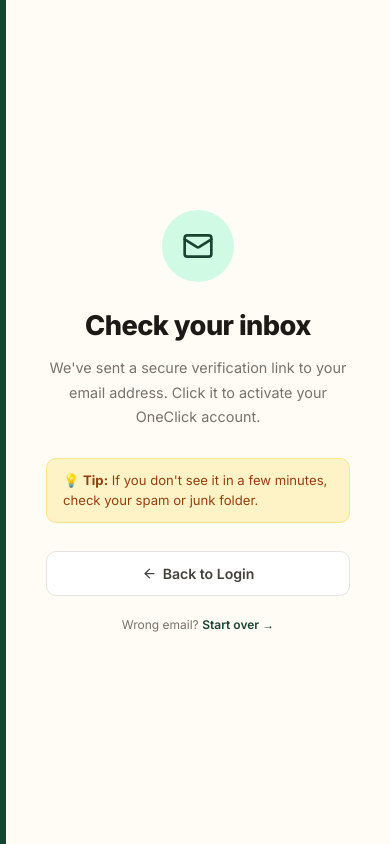
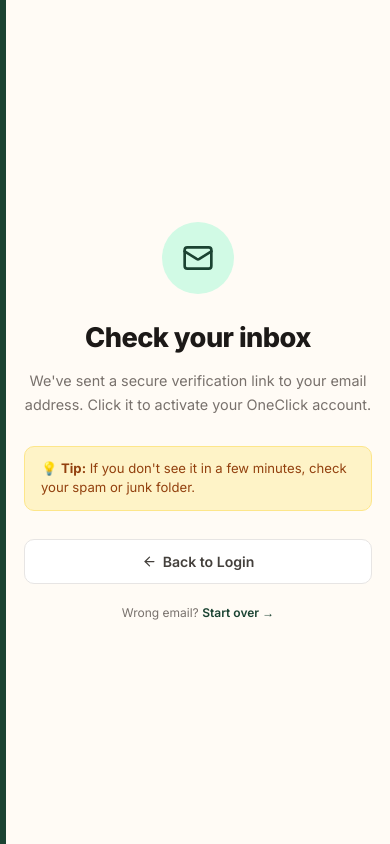
Before and after one commit to Pratik-kr21/HrManager, a React (Vite) app: page /verify-sent in a window 390 px wide. Built offline with nearby package versions, Linux system fonts and the light colour scheme; no server answers.

Commit message:
feat(auth): make email verification sent page responsive

```diff
--- a/src/pages/VerificationSent.jsx
+++ b/src/pages/VerificationSent.jsx
@@ -7,7 +7,7 @@ const VerificationSent = () => (
         {/* Left decorative strip */}
         <div style={{ width:'6px', background:'var(--forest)', flexShrink:0 }} />
 
-        <div className="flex-center" style={{ flex:1, background:'var(--cream)', padding:'40px' }}>
+        <div className="flex-center" style={{ flex:1, background:'var(--cream)', padding:'32px 18px' }}>
             <div style={{ width:'100%', maxWidth:'420px', textAlign:'center' }}>
                 {/* Icon */}
                 <div style={{ width:'72px', height:'72px', borderRadius:'50%', background:'#D1FAE5', display:'flex', alignItems:'center', justifyContent:'center', margin:'0 auto 24px' }}>
```
